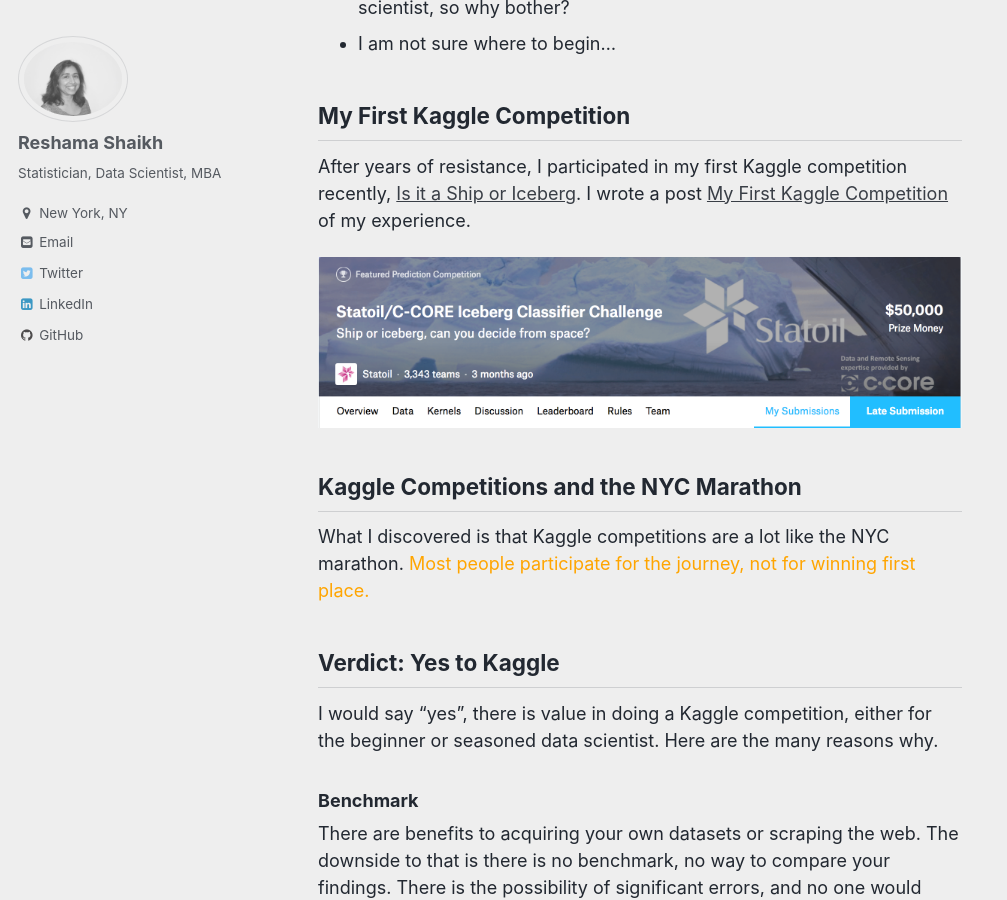
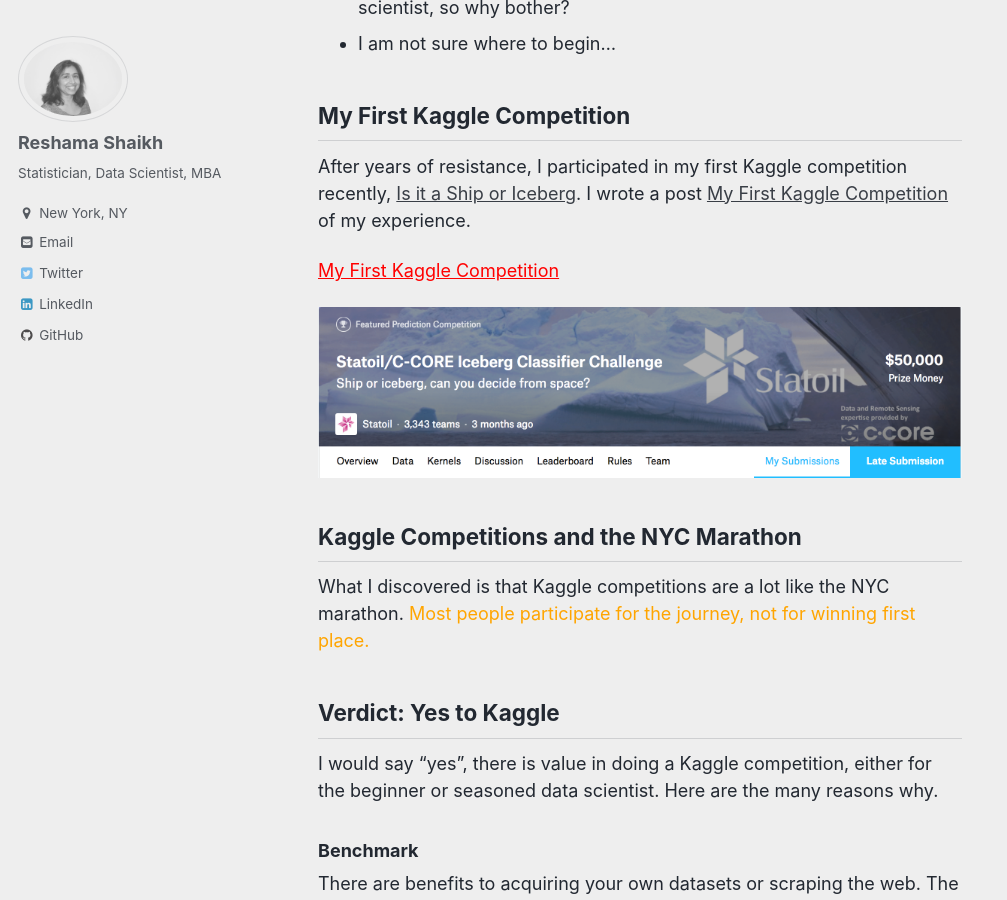
Before and after one commit to reshamas/reshamas.github.io, a Jekyll site: the page built from _posts/2018-04-19-to-kaggle-or-not.md, in a window 1280 px wide and 900 px high, scrolled down 1155 px. Shown: the whole window, without its empty margins (0-1007 px from the left). Built offline with Jekyll 4.4.1, drawn with Linux system fonts in a browser that asks for light colours.

Commit message:
Update 2018-04-19-to-kaggle-or-not.md

```diff
--- a/_posts/2018-04-19-to-kaggle-or-not.md
+++ b/_posts/2018-04-19-to-kaggle-or-not.md
@@ -18,6 +18,9 @@
 
 ## My First Kaggle Competition
 After years of resistance, I participated in my first Kaggle competition recently, [Is it a Ship or Iceberg](https://www.kaggle.com/c/statoil-iceberg-classifier-challenge).  I wrote a post [My First Kaggle Competition](https://reshamas.github.io/my-first-kaggle-competition/) of my experience.
+
+<a href="https://reshamas.github.io/my-first-kaggle-competition/" style="color:red">My First Kaggle Competition</a>
+
 
 <img src="../assets/images/kaggle_iceberg.png" align="center"  >
 
```
